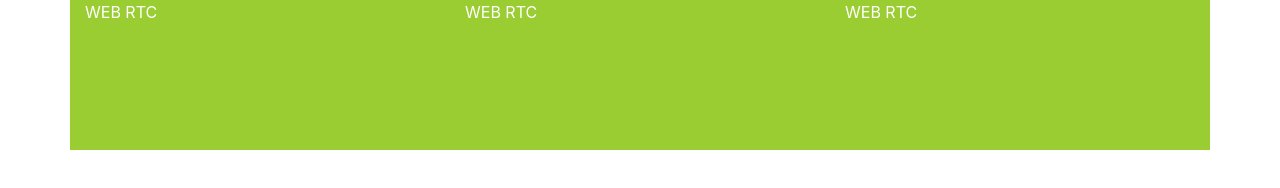
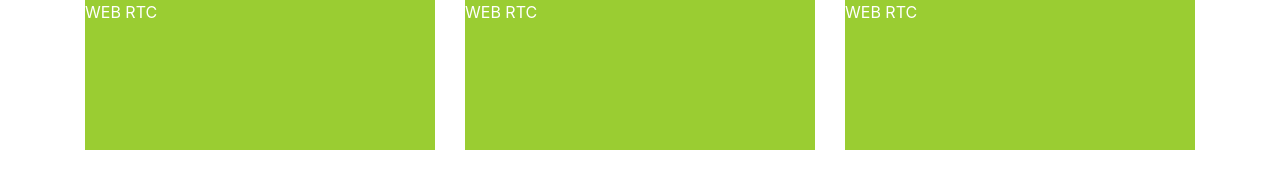
Before and after one commit to dathalongbay/map.io, a plain HTML site: page index.html in a window 1280 px wide. Drawn offline with nearby package versions, Linux system fonts and the light colour scheme.

Commit message:
Update index.html

```diff
--- a/index.html
+++ b/index.html
@@ -22,16 +22,17 @@
 
 <div class="container">
   <div class="row">
-    <div class="col-xs-12 col-md-4 io">
-     web rtc
+    <div class="col-xs-12 col-md-4">
+        <div class="io">web rtc</div>
+
     </div>
 
-    <div class="col-xs-12 col-md-4 io">
-    web rtc
+    <div class="col-xs-12 col-md-4">
+        <div class="io">web rtc</div>
     </div>
 
-    <div class="col-xs-12 col-md-4 io">
-    web rtc
+    <div class="col-xs-12 col-md-4">
+        <div class="io">web rtc</div>
     </div>
   </div> <!-- end .row -->
 </div> <!-- end .container -->
```
